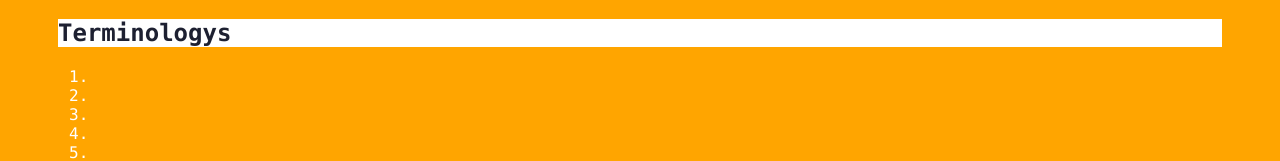
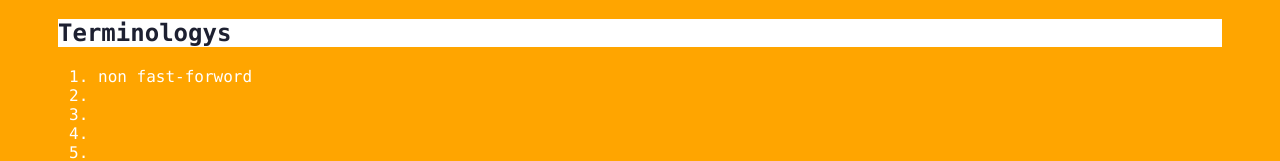
Before and after one commit to git13579753/git_learning, a plain HTML site: page index.html in a window 1280 px wide. Both pictures are taken after a click on the element "Terminologys". Shown: the part 226-387 px from the top of the page. Drawn offline with Linux system fonts and the light colour scheme.

Commit message:
Add non fast-forword

```diff
--- a/index.html
+++ b/index.html
@@ -14,7 +14,7 @@
         <div class="accordion"><h1>Terminologys</h1></div>
             <div class="panel">
                 <ol>
-                    <li></li>
+                    <li>non fast-forword</li>
                     <li></li>
                     <li></li>
                     <li></li>
```
